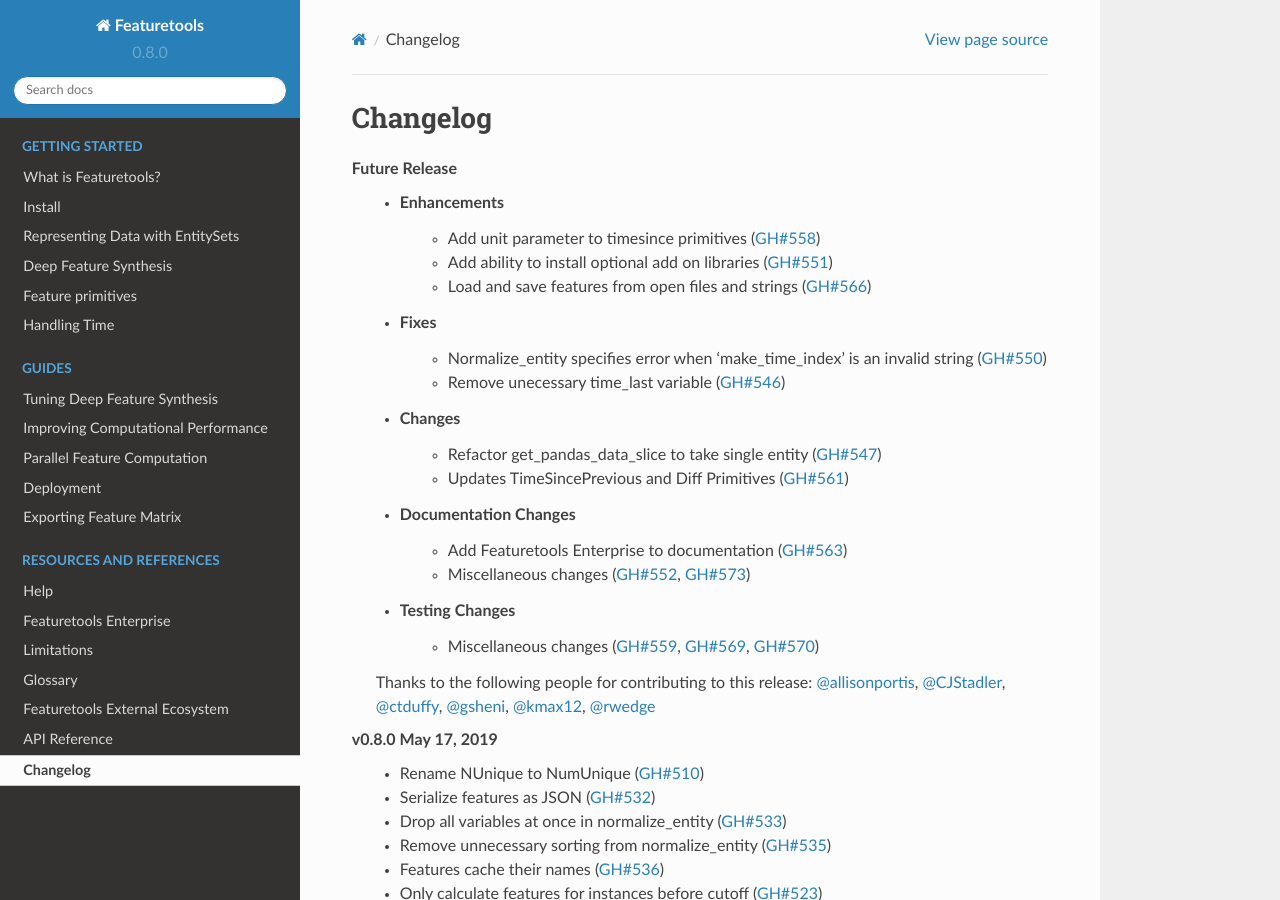
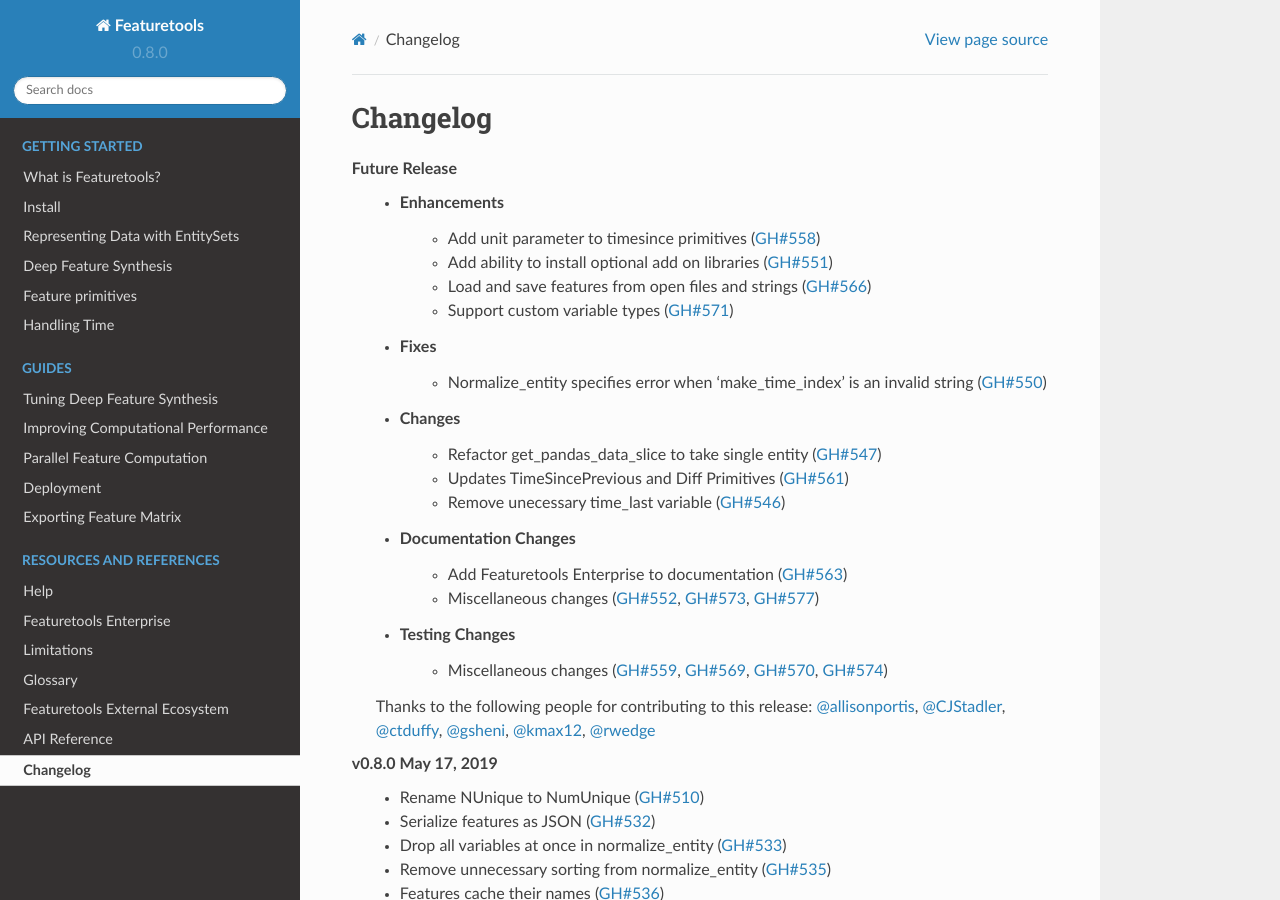
Before and after one commit to alteryx/featuretools, a Sphinx documentation site: the page built from docs/source/changelog.rst, in a window 1280 px wide and 900 px high. Built offline with Sphinx 7.4.7 and the Read the Docs theme 2.0.0, drawn with Linux system fonts in a browser that asks for light colours; pages that are not in the unit, such as notebooks, are missing from menus.

Commit message:
update changelog

```diff
--- a/docs/source/changelog.rst
+++ b/docs/source/changelog.rst
@@ -7,17 +7,18 @@
         * Add unit parameter to timesince primitives (:pr:`558`)
         * Add ability to install optional add on libraries (:pr:`551`)
         * Load and save features from open files and strings (:pr:`566`)
+        * Support custom variable types (:pr:`571`)
     * Fixes
         * Normalize_entity specifies error when 'make_time_index' is an invalid string (:pr:`550`)
-        * Remove unecessary time_last variable (:pr:`546`)
     * Changes
         * Refactor get_pandas_data_slice to take single entity (:pr:`547`)
         * Updates TimeSincePrevious and Diff Primitives (:pr:`561`)
+        * Remove unecessary time_last variable (:pr:`546`)
     * Documentation Changes
         * Add Featuretools Enterprise to documentation (:pr:`563`)
-        * Miscellaneous changes (:pr:`552`, :pr:`573`)
+        * Miscellaneous changes (:pr:`552`, :pr:`573`, :pr:`577`)
     * Testing Changes
-        * Miscellaneous changes (:pr:`559`, :pr:`569`, :pr:`570`)
+        * Miscellaneous changes (:pr:`559`, :pr:`569`, :pr:`570`, :pr:`574`)
 
     Thanks to the following people for contributing to this release:
     :user:`allisonportis`, :user:`CJStadler`, :user:`ctduffy`, :user:`gsheni`, :user:`kmax12`, :user:`rwedge`
```
